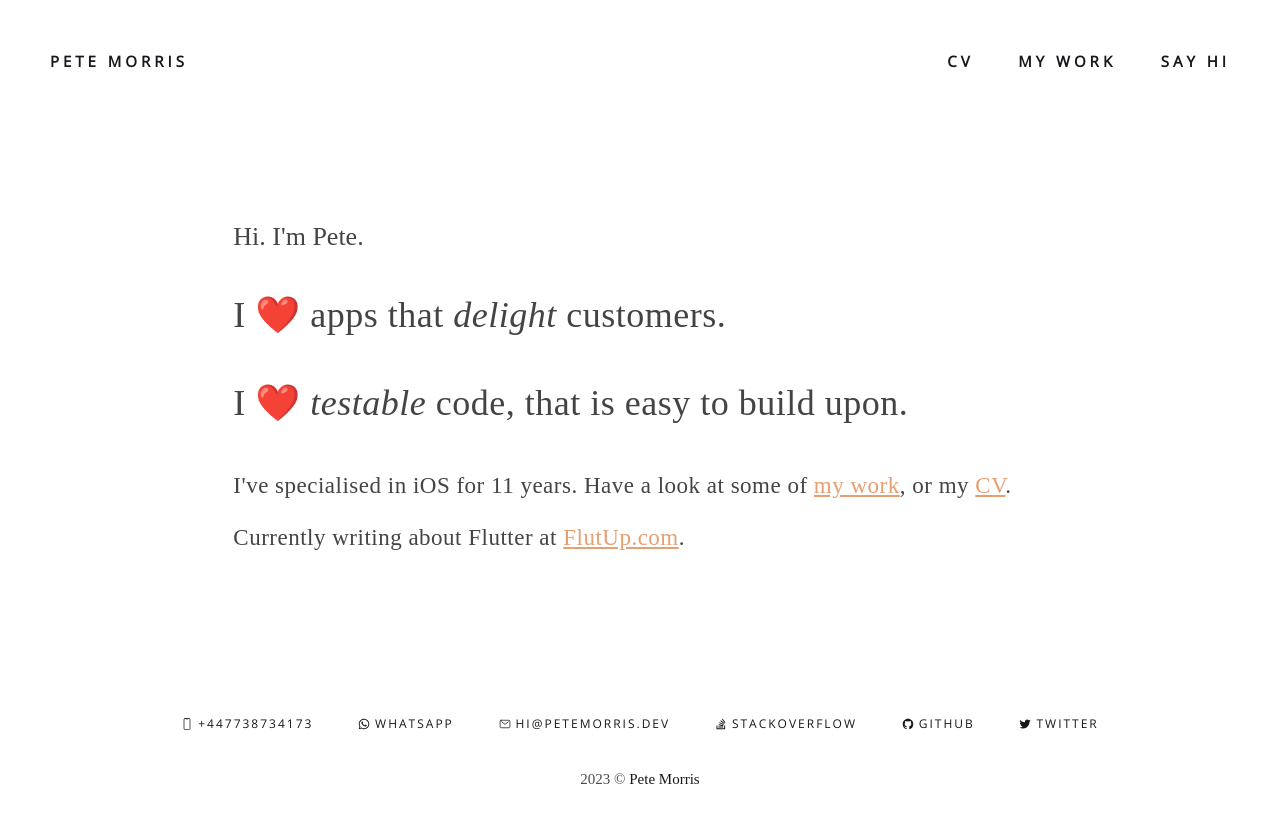
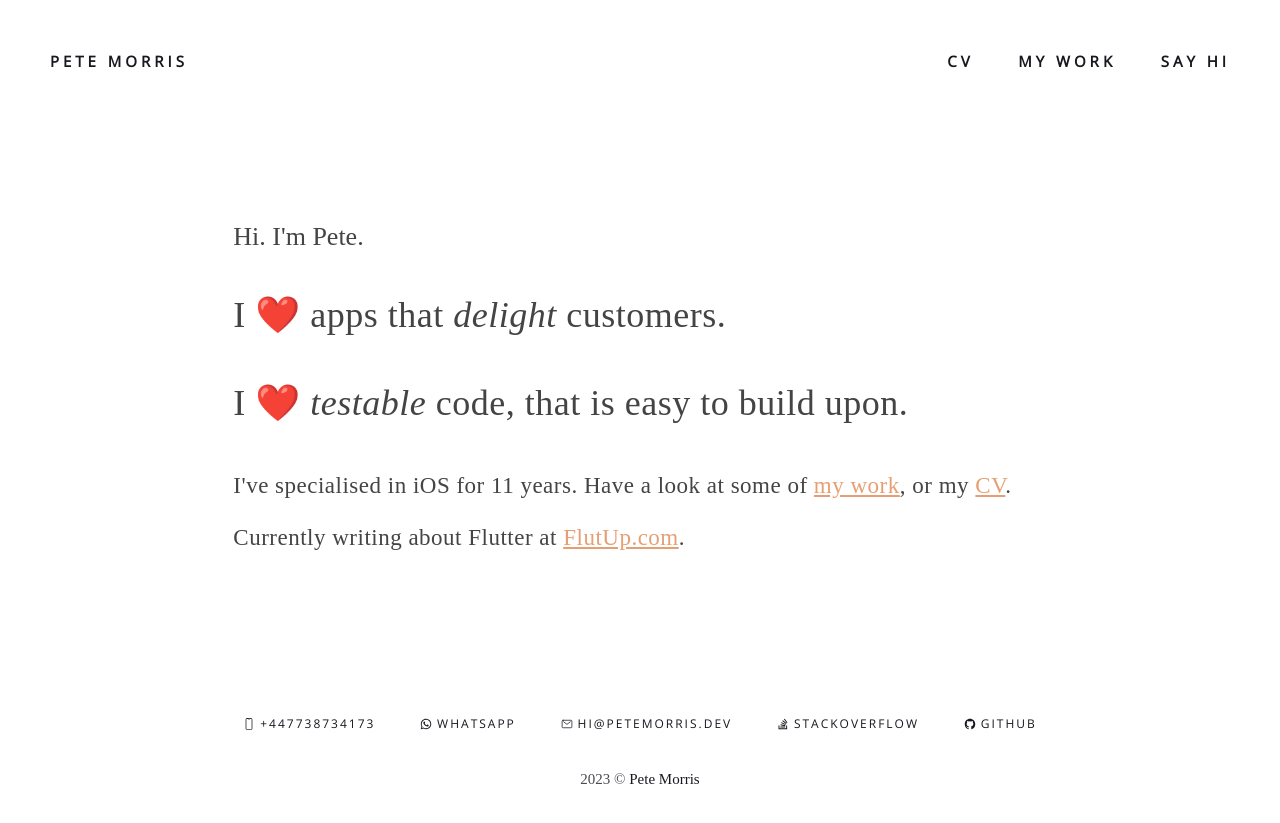
Before and after one commit to p-morris/p-morris.github.io, a Jekyll site: the page built from index.html, in a window 1280 px wide. Shown: the top 823 px of the page. Built offline with Jekyll 4.4.1, drawn with Linux system fonts in a browser that asks for light colours; nearby versions of some CDN libraries; some web fonts are replaced; the list of posts is cut into pages by our own code.

Commit message:
Remove twitter link

```diff
--- a/_config.yml
+++ b/_config.yml
@@ -18,7 +18,6 @@ contact:
 - {name: "hi@petemorris.dev", icon: "mail-outline", link: "mailto:hi@petemorris.dev"}
 - {name: "StackOverflow", icon: "logo-stackoverflow", link: "https://stackoverflow.com/users/10246061/pete-morris?tab=topactivity"}
 - {name: "Github", icon: "logo-github", link: "https://github.com/p-morris"}
-- {name: "Twitter", icon: "logo-twitter", link: "https://twitter.com/petemorrisdev"}
 
 # Slider Section
 slider: Life # NOTE - By default, the slider is set to display tags. Now the slider shows the tag with the text "Life". If you do not want to use the slider, leave the slider field empty.
```
